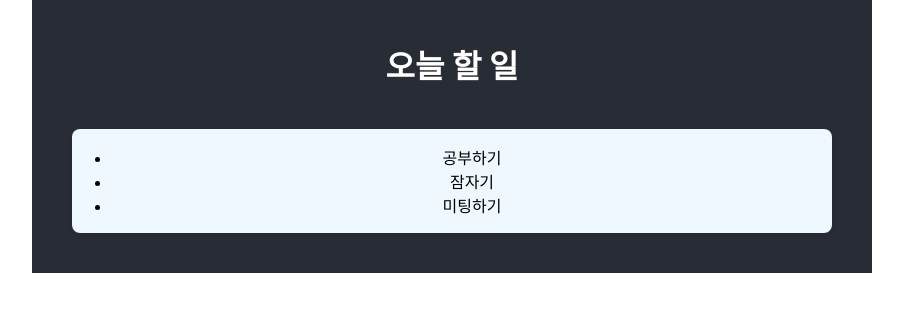
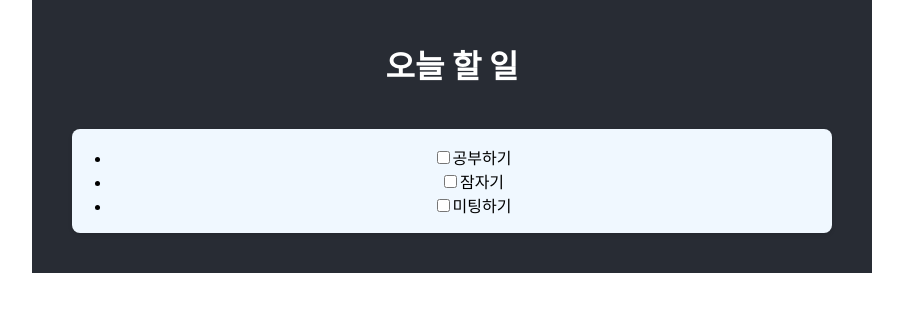
Before and after one commit to davemins/practice-React, a React (Create React App) app in the folder to-do-list/: page / in a window 1280 px wide. Shown: the top 312 px of the page, without its empty margins (188-1091 px from the left). Built offline with nearby package versions, Linux system fonts and the light colour scheme.

Commit message:
feat: Todo 항목 체크 시 텍스트에 삭제선 적용

```diff
--- a/to-do-list/src/ToDoList.tsx
+++ b/to-do-list/src/ToDoList.tsx
@@ -3,17 +3,25 @@ import React, { useState } from "react";
 type Todo = {
     id: number;
     text: string;
-    isCheck: boolean;
+    isChecked: boolean;
 }
 
 const ToDoList: React.FC = () => {
     const title: string = "오늘 할 일";
 
     const [todo, setTodo] = useState<Todo[]>([
-        {id : 1, text : '공부하기', isCheck : false},
-        {id : 2, text : '잠자기', isCheck : false},
-        {id : 3, text : '미팅하기', isCheck : false}
+        { id: 1, text: '공부하기', isChecked: false },
+        { id: 2, text: '잠자기', isChecked: false },
+        { id: 3, text: '미팅하기', isChecked: false }
     ]);
+
+    const handleCheckedChange = (itemId: number) => {
+        setTodo((prevItems) =>
+            prevItems.map((item) =>
+                item.id === itemId ? { ...item, isChecked: !item.isChecked } : item
+            )
+        )
+    }
 
     return (
         <div>
@@ -23,8 +31,18 @@ const ToDoList: React.FC = () => {
                 <div className="board">
                     <ul>
                         {
-                            todo.map((todo, index)=>(
-                                <li key={index}>{todo.text}</li>
+                            todo.map((todo, index) => (
+                                <li key={todo.id}>
+                                    <input type="checkbox" onChange={() => {
+                                        handleCheckedChange(todo.id);
+                                    }}></input>
+                                    <span>
+                                        {
+                                            todo.isChecked ?
+                                                <del>{todo.text}</del> : <span>{todo.text}</span>
+                                        }
+                                    </span>
+                                </li>
                             ))
                         }
                     </ul>
```
